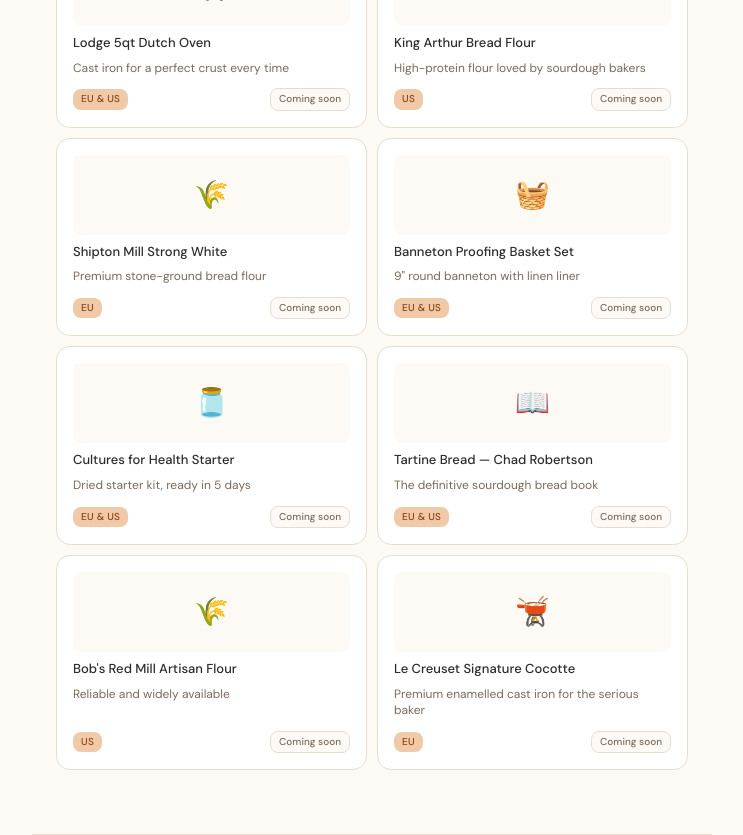
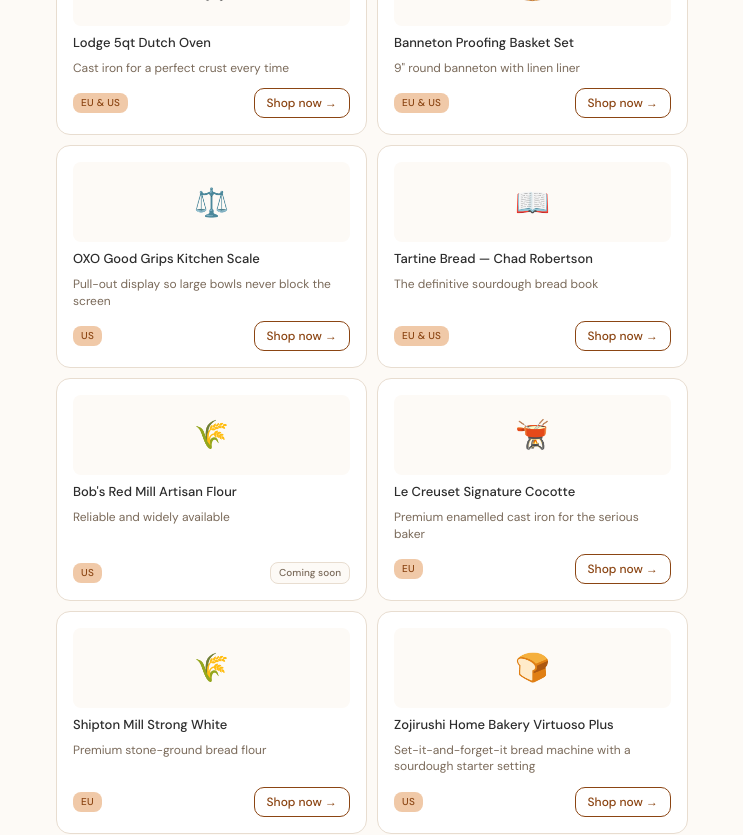
Before and after one commit to paulinesg-droid/CalculateSourdough, a React (Vite) app: page / in a window 1280 px wide. Shown: the part 1600-2435 px from the top of the page, without its empty margins (268-1011 px from the left). Built offline with nearby package versions, Linux system fonts and the light colour scheme.

Commit message:
Fix affiliate Shop now buttons
Made-with: Cursor

```diff
--- a/src/constants.ts
+++ b/src/constants.ts
@@ -17,20 +17,7 @@ export const PRODUCTS: ProductItem[] = [
     region: 'both',
     emoji: '🫕',
     desc: 'Cast iron for a perfect crust every time',
-  },
-  {
-    name: 'King Arthur Bread Flour',
-    category: 'flour',
-    region: 'us',
-    emoji: '🌾',
-    desc: 'High-protein flour loved by sourdough bakers',
-  },
-  {
-    name: 'Shipton Mill Strong White',
-    category: 'flour',
-    region: 'eu',
-    emoji: '🌾',
-    desc: 'Premium stone-ground bread flour',
+    affiliateUrl: 'https://www.amazon.com/dp/B00063RWYI?tag=calculatesourdough-20'
   },
   {
     name: 'Banneton Proofing Basket Set',
@@ -38,13 +25,15 @@ export const PRODUCTS: ProductItem[] = [
     region: 'both',
     emoji: '🧺',
     desc: '9" round banneton with linen liner',
+    affiliateUrl: 'https://www.amazon.com/dp/B09HH4K1LZ?tag=calculatesourdough-20'
   },
   {
-    name: 'Cultures for Health Starter',
-    category: 'starter',
-    region: 'both',
-    emoji: '🫙',
-    desc: 'Dried starter kit, ready in 5 days',
+    name: 'OXO Good Grips Kitchen Scale',
+    category: 'tools',
+    region: 'us',
+    emoji: '⚖️',
+    desc: 'Pull-out display so large bowls never block the screen',
+    affiliateUrl: 'https://www.amazon.com/dp/B079D9B82W?tag=calculatesourdough-20',
   },
   {
     name: 'Tartine Bread — Chad Robertson',
@@ -52,6 +41,7 @@ export const PRODUCTS: ProductItem[] = [
     region: 'both',
     emoji: '📖',
     desc: 'The definitive sourdough bread book',
+    affiliateUrl: 'https://www.amazon.com/dp/0811870413?tag=calculatesourdough-20'
   },
   {
     name: "Bob's Red Mill Artisan Flour",
@@ -66,5 +56,22 @@ export const PRODUCTS: ProductItem[] = [
     region: 'eu',
     emoji: '🫕',
     desc: 'Premium enamelled cast iron for the serious baker',
+    affiliateUrl: 'https://www.amazon.com/dp/B00VA5HG0Q?tag=calculatesourdough-20'
   },
-];
+{
+  name: 'Shipton Mill Strong White',
+  category: 'flour',
+  region: 'eu',
+  emoji: '🌾',
+  desc: 'Premium stone-ground bread flour',
+  affiliateUrl: 'https://www.amazon.com/dp/B00P6EQW6G?tag=calculatesourdough-20'
+},
+{
+  name: 'Zojirushi Home Bakery Virtuoso Plus',
+  category: 'tools',
+  region: 'us',
+  emoji: '🍞',
+  desc: 'Set-it-and-forget-it bread machine with a sourdough starter setting',
+  affiliateUrl: 'https://www.amazon.com/dp/B07BQ28TQ6?tag=calculatesourdough-20',
+}
+]
```
